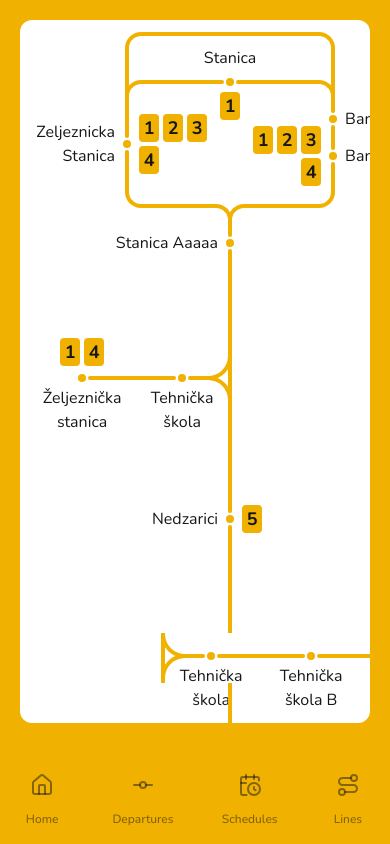
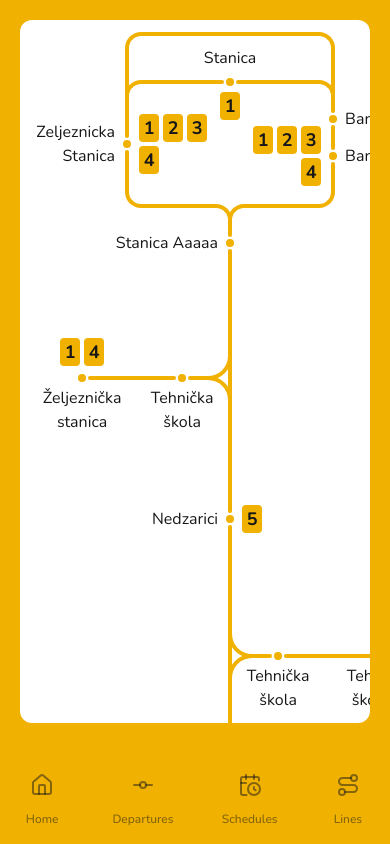
Before and after one commit to corentindautreme/transit-planner-client, a Next.js app: page /map in a window 390 px wide. Built offline with nearby package versions, Linux system fonts and the light colour scheme.

Commit message:
WIP Live map
Fix right fork overflow

```diff
--- a/src/app/(ui)/map/page.tsx
+++ b/src/app/(ui)/map/page.tsx
@@ -17,7 +17,7 @@ export default function Page() {
                 <Separator length={100}/>
 
                 {/* Left/top fork */}
-                <Fork  stations={[{name: 'Tehnička škola'}, {name: 'Željeznička stanica', lines: ['1', '4']}]}/>
+                <Fork stations={[{name: 'Tehnička škola'}, {name: 'Željeznička stanica', lines: ['1', '4']}]}/>
 
                 <Separator length={100}/>
 
@@ -82,10 +82,10 @@ function Fork({stations, direction}: {stations : {name: string, lines?: string[]
         <div className={clsx('w-full md:w-auto h-auto md:h-full flex',
             {
                 'flex-row md:flex-col': !direction || direction === 'left',
-                'flex-row-reverse md:flex-col-reverse': direction === 'right',
+                'flex-row-reverse md:flex-col-reverse justify-end': direction === 'right',
             }
         )}>
-            <div className={clsx('h-[50px] w-[calc(50%+0.125rem)] md:w-[50px] md:h-[calc(50%+0.125rem)] flex',
+            <div className={clsx('min-w-max h-[50px] w-[calc(50%+0.125rem)] md:w-[50px] md:h-[calc(50%+0.125rem)] flex',
                 {
                     'flex-row md:flex-col justify-end': !direction || direction === 'left',
                     'flex-row-reverse md:flex-col-reverse': direction === 'right',
```
